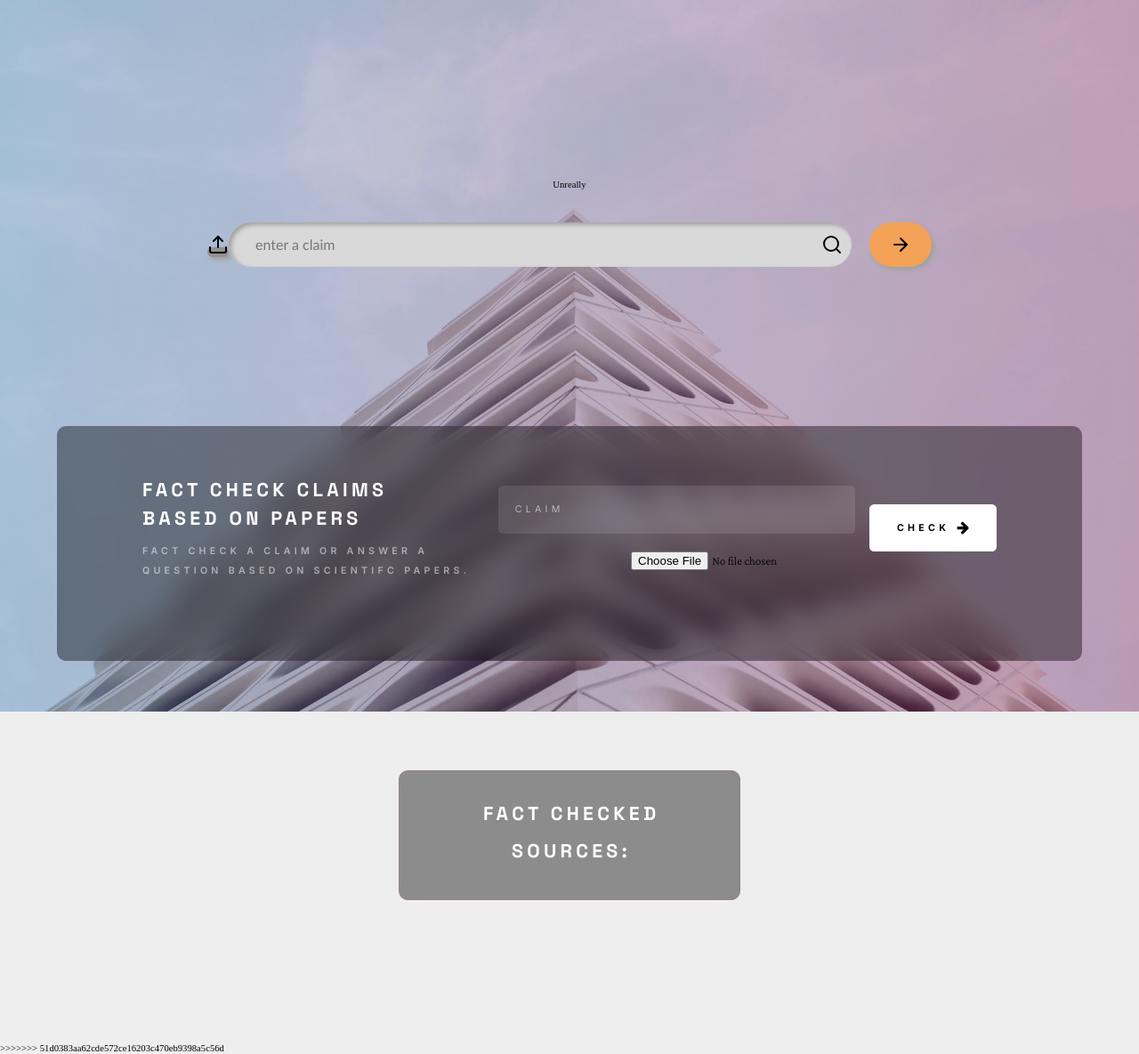
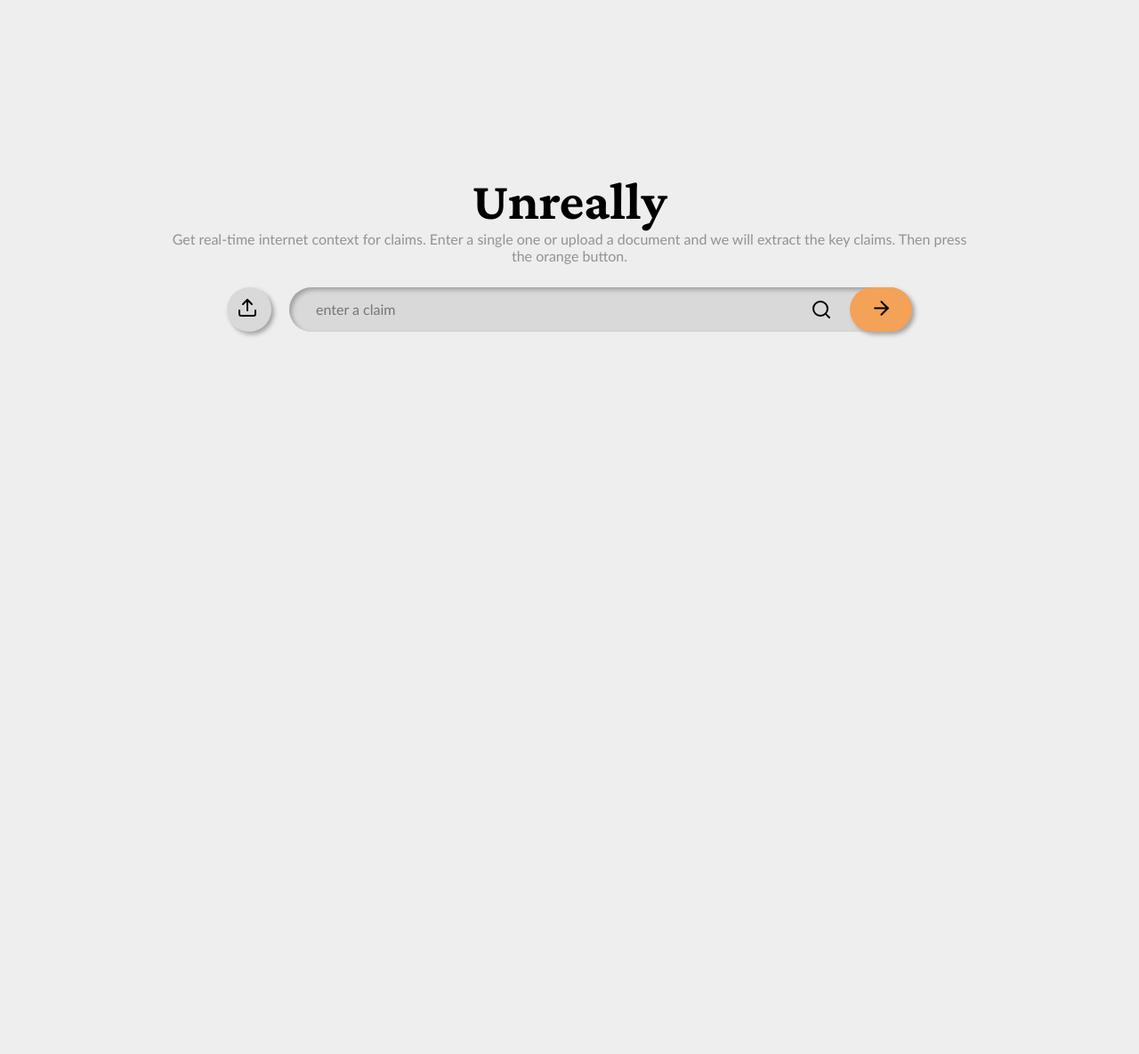
Before and after one commit to unreally-ai/mimir, a Flask app: page / in a window 1280 px wide. Shown: the whole page at 89% size. After the commit the page ends 379 px from the top, so only its background shows below. Run offline with Flask 2, Linux system fonts and the light colour scheme.

Commit message:
conects Flask + Html

```diff
--- a/application.py
+++ b/application.py
@@ -13,17 +13,17 @@ def home():
 def check():
     output = request.form.to_dict()
     print(output)
-    pdf = request.files['myfile']
+    # pdf = request.files['myfile']
     query: str = output['claim']
     print(query)
-    if pdf.filename != '':
-        pdf.save(pdf.filename)
-        query = run(read_pdf(pdf.filename))
+    # if pdf.filename != '':
+    #     pdf.save(pdf.filename)
+    #     query = run(read_pdf(pdf.filename))
     evaluation = main(query)
     answer = evaluation[0]
     sources = evaluation[1][0]
-    print(answer)
-    return render_template('index.html', answer = answer, sources = sources)
+    # print(answer)
+    return render_template('index.html', query=query, answer=answer, sources=sources, )
 
 if __name__ == '__main__':
     app.run(debug=True, port=5001)
--- a/assets/script.js
+++ b/assets/script.js
@@ -1,9 +1,51 @@
+// reads the input claim(s)
+function readInput() {
+    //todo: check if file uploaded (and if txt, pdf file)
+    if (1 == 2) {
+        print("math is no more")
+        return 666
+    }
+    else {
+        //else read from bar
+        let text = document.getElementById('search-bar-input').value
+        // check if empty
+        if(text.length == 0) {
+            return 1
+        }
+
+        console.log(text)
+        return text
+    }
+}
+
+var buttonState = 0
+function changeButtonMode() {
+    if (buttonState == 0) {
+        document.getElementById("gobuttonDefault").style.display = "none";
+        document.getElementById("gobuttonLoad").style.display = "block";
+        buttonState = 1
+    }
+    else if (buttonState == 1) {
+        document.getElementById("gobuttonDefault").style.display = "block";
+        document.getElementById("gobuttonLoad").style.display = "none";
+        buttonState = 0
+    }
+}
 
 function openOverlay() {
-    // to do: function chain that reads input or document & dislpays it in overlay
-    document.getElementById("overlay-container").style.width = "100%";
+    // read the input
+    readInput()
+
+    // change button to loading
+    changeButtonMode()
+    // todo: call backend to get prediciton
+
+    // stop loading
+
+    // open overlay
+    document.getElementById("overlay-container").style.height = "100%";
 }
 
 function closeOverlay() {
-    document.getElementById("overlay-container").style.width = "0%";
+    document.getElementById("overlay-container").style.height = "0%";
 }
--- a/assets/style.css
+++ b/assets/style.css
@@ -57,6 +57,7 @@ h4 {
     align-items: center;
     border-radius: 60px;
     padding: 10px;
+    padding-right: 0px;
     box-shadow: inset 3px 3px 5px #a1a1a1;
 }
 
@@ -76,7 +77,7 @@ h4 {
     width: 25px;
 }
 
-.gobutton {
+#gobuttonDefault {
     border: 0;
     border-radius: 60px;
     width: 70px;
@@ -87,16 +88,17 @@ h4 {
     margin-left: 20px;
 }
 
-/* .upbutton {
+#gobuttonLoad {
     border: 0;
     border-radius: 60px;
-    width: 50px;
+    width: 70px;
     height: 50px;
     background: var(--accent);
     cursor: pointer;
     box-shadow: 3px 3px 5px #a1a1a1;
-    margin-right: 20px;
-} */
+    margin-left: 20px;
+    display: none;
+}
 
 /* file upload label*/
 label {
@@ -104,10 +106,14 @@ label {
     border-radius: 60px;
     width: 50px;
     height: 50px;
-    background: var(--offtxt);
+    background: var(--offbg);
     cursor: pointer;
     box-shadow: 3px 3px 5px #a1a1a1;
     margin-right: 20px;
+}
+
+label img {
+    padding: 11px;
 }
 
 
@@ -116,13 +122,13 @@ label {
 }
 
 .overlay {
-    height: 100%;
-    width: 0%;
+    height: 0%;
+    width: 100%;
     position: fixed;
     z-index: 1;
     top: 0;
     left: 0;
-    background-color: rgba(25, 25, 25, 0.6);
+    background-color: rgba(65, 65, 65, 0.6);
     overflow-x: hidden;
     transition: 0.5s;
     backdrop-filter: blur(2px);
@@ -135,6 +141,7 @@ label {
     margin-top: 10%;
     margin-bottom: 10%;
     padding: 20px;
+    height: 60%;
   }
   .overlay a {
     padding: 8px;
@@ -157,6 +164,11 @@ label {
     font-size: 60px;
   }
 
-  .image-upload>input {
-    display: none;
+  p.source {
+    font-size: small;
+    color: black;
   }
+  a.source {
+    font-size: small;
+    color: black;
+  }
--- a/requirements.txt
+++ b/requirements.txt
@@ -50,7 +50,7 @@ pickleshare==0.7.5
 Pillow==9.4.0
 platformdirs==2.6.2
 prompt-toolkit==3.0.36
-protobuf==4.21.12
+protobuf==3.20.*
 psutil==5.9.4
 ptyprocess==0.7.0
 pure-eval==0.2.2
--- a/templates/index.html
+++ b/templates/index.html
@@ -1,11 +1,11 @@
-<<<<<<< HEAD
 <!DOCTYPE html>
 <html>
 <head>
     <meta name="description" content="width=device-width, inital-scale=1.0">
     <title>Unreally</title>
     <link rel="stylesheet" href="../assets/style.css">
-    <script src="script.js"></script>
+    <link rel="stylesheet" href="https://cdnjs.cloudflare.com/ajax/libs/font-awesome/4.7.0/css/font-awesome.min.css">
+    <script src="../assets/script.js"></script>
 </head>
 <body>
     <!-- overlay -->
@@ -14,7 +14,19 @@
         <div class="overlay-content">
             <!-- overlay content -->
             <h2>Result:</h1>
-            <p>Lorem ipsum dolor sit amet, consetetur sadipscing elitr, sed diam nonumy eirmod tempor invidunt ut labore et dolore magna aliquyam erat, sed diam voluptua. At vero eos et accusam et justo duo dolores et ea rebum. Stet clita kasd gubergren, no sea takimata sanctus est Lorem ipsum dolor sit amet. Lorem ipsum dolor sit amet, consetetur sadipscing elitr, sed diam nonumy eirmod tempor invidunt ut labore et dolore magna aliquyam erat, sed diam voluptua. At vero eos et accusam et justo duo dolores et ea rebum. Stet clita kasd gubergren, no sea takimata sanctus est Lorem ipsum dolor sit amet.</p>
+                <p id="text03" class="source">{% if answer %}{{answer}}{% endif %}</p>
+                <h2 id="text04" class="source">Sources:</h2>
+                {% if sources %}
+                <div id="list01" class="source">
+                    <ul>
+                        {% for source in sources %}
+                        <li>
+                            <p id="text03" class="source"><a class="source" href={{source}}>{{source}}</a></p>
+                        </li>
+                        {% endfor %}
+                    </ul>
+                </div>
+                {% endif %}
         </div>
     </div>
     <div class="head">
@@ -25,93 +37,25 @@
     <div class="container">
         <!-- file upload button -->
         <!-- <button class="upbutton" type="submit"><img src="../assets/images/upload.svg"></button> -->
-        <div class="image-upload">
-            <label for="file-input">
-              <img src="../assets/images/upload.svg"/>
-            </label>
+        <input type="file" id="upload" hidden name="myfile" accept="application/pdf"/>
+        <label for="upload"><img src="../assets/images/upload.svg"></label>
 
-            <input id="file-input" type="file" />
-        </div>
+        <form enctype="multipart/form-data" id="form01" action="/done" method="post" class="search-bar">
+            <input id="search-bar-input" type="text" placeholder="enter a claim" name="claim">
+            <img src="../assets/images/search.svg">
+            <button id="gobuttonLoad" class="buttonload" type="submit" onclick="openOverlay()">
+                <i class="fa fa-refresh fa-spin"></i>
+            </button>
+            <button id="gobuttonDefault" type="submit" onclick="openOverlay()">
+                <img src="../assets/images/arrow-right.svg">
+            </button>
+            {% if query %}
+                <script>openOverlay()</script>
+            {% endif %}
+        </form>
 
-        <form action="" class="search-bar">
-            <input type="text" placeholder="enter a claim" name="q">
-            <img src="../assets/images/search.svg">
-        </form>
-        <button class="gobutton" type="submit" onclick="openOverlay()"><img src="../assets/images/arrow-right.svg"></button>
+
     </div>
 
 </body>
-=======
-<!DOCTYPE HTML>
-<html lang="en">
-	<head>
-		<title>S4 - Projecet Template</title>
-		<meta charset="utf-8" />
-		<meta name="viewport" content="width=device-width,initial-scale=1" />
-		<meta name="description" content="S4 - Projecet Template" />
-		<meta property="og:site_name" content="S4 - Projecet Template" />
-		<meta property="og:title" content="S4 - Projecet Template" />
-		<meta property="og:type" content="website" />
-		<meta property="og:description" content="S4 - Projecet Template" />
-		<link href="https://fonts.googleapis.com/css?display=swap&family=Space+Grotesk:700,700italic%7CInter:600,600italic,400,400italic,700,700italic%7CSora:800,800italic" rel="stylesheet" type="text/css" />
-		<link rel="stylesheet" href="assets/main.css" />
-		<noscript><link rel="stylesheet" href="assets/noscript.css" /></noscript>
-	</head>
-	<body class="is-loading">
-		<div id="wrapper">
-			<div id="main">
-				<div class="inner">
-					<section id="home-section">
-						<div id="container02" class="style1 container columns" style="margin-bottom: 100px;">
-							<div class="wrapper">
-								<div class="inner">
-									<div>
-										<h1 id="text01" class="style1">Fact Check claims based on Papers</h1>
-										<p id="text02" class="style2">Fact Check a claim or answer a question based on scientifc papers.</p>
-									</div>
-									<div>
-										<form enctype="multipart/form-data" id="form01" method="post" action="/done" class="style1">
-											<div class="inner">
-												<div class="field">
-													<input type="text" name="claim" id="form01-claim" placeholder="Claim" maxlength="256" required />
-													<div style="height: 20px;"></div>
-													<input type="file" id="form01-file" name="myfile" accept="application/pdf"/>
-												</div>
-												<div class="actions">
-													<button type="submit"><svg><use xlink:href="assets/icons.svg#arrow-right"></use></svg><span class="label">check</span></button>
-												</div>
-											</div>
-										</form>
-									</div>
-								</div>
-							</div>
-						</div>
-						<div id="container01" class="style3 container default">
-							<div class="wrapper">
-								<div class="inner">
-									<h2 id="text04" class="style1">Fact Checked</h2>
-									<p id="text03" class="style2">{% if answer %}{{answer}}{% endif %}</p>
-									<h2 id="text04" class="style1">Sources:</h2>
-									{% if sources %}
-									<div id="list01" class="list">
-										<ul>
-											{% for source in sources %}
-											<li>
-												<p id="text03" class="style2"><a href={{source}}>{{source}}</a></p>
-											</li>
-											{% endfor %}
-										</ul>
-									</div>
-									{% endif %}
-									<hr id="divider01" class="style1 full">
-								</div>
-							</div>
-						</div>
-					</section>
-				</div>
-			</div>
-		</div>
-		<script src="assets/main.js"></script>
-	</body>
->>>>>>> 51d0383aa62cde572ce16203c470eb9398a5c56d
 </html>
```
Also changed, not shown: search_ui/index.html (deleted, +0 -46 lines), search_ui/script.js (deleted, +0 -51 lines), search_ui/style.css (deleted, +0 -164 lines), search_ui/images/arrow-right.svg (deleted), search_ui/images/search.svg (deleted), search_ui/images/upload.svg (deleted).
